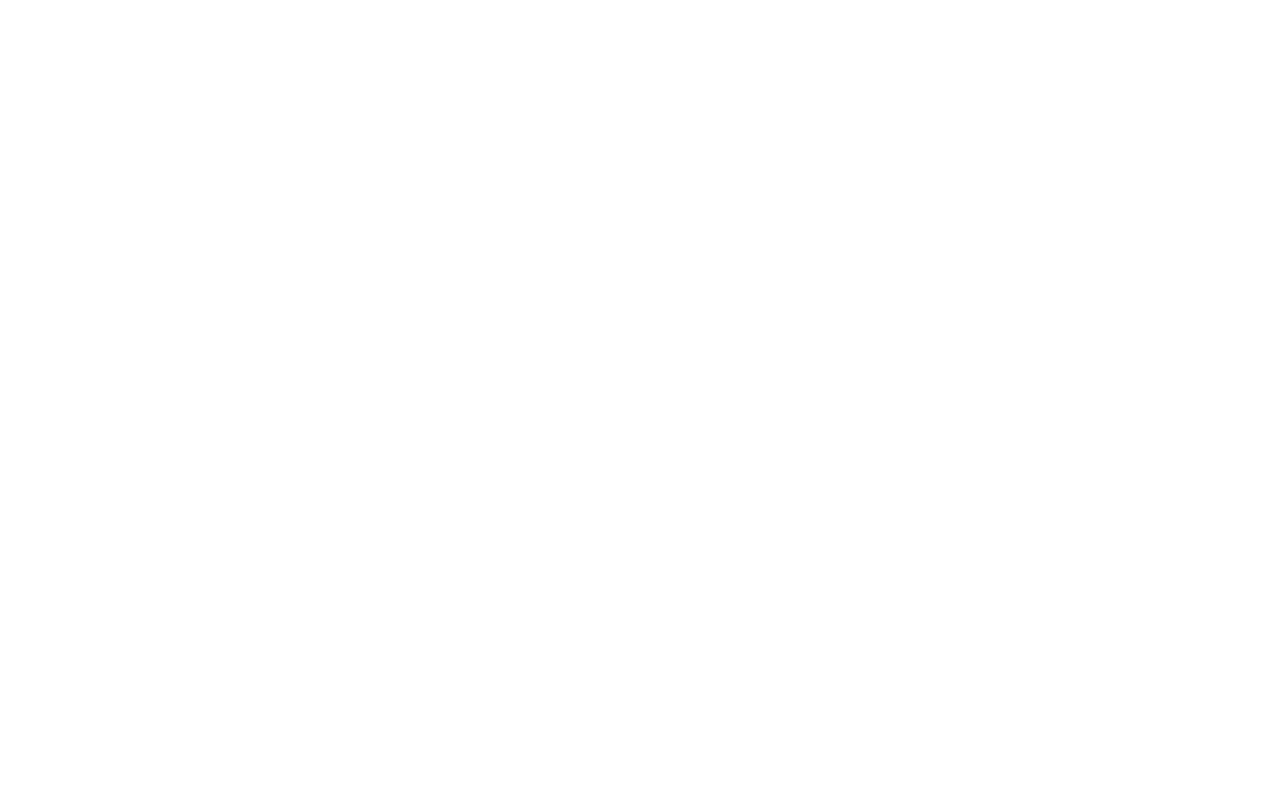
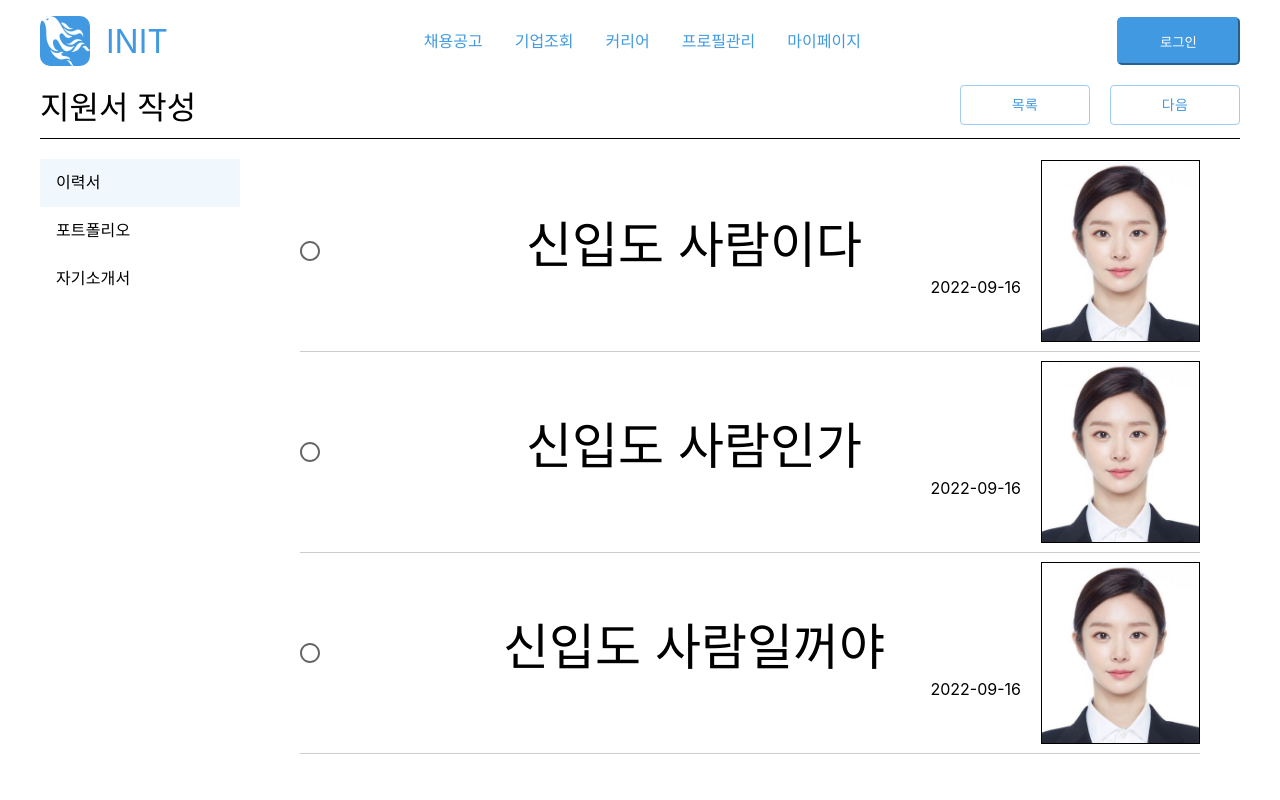
Before and after one commit to mtvsteampheonix/INITCLIENT, a React (Create React App) app: page /recurit/apply in a window 1280 px wide. Before the commit this address had no page. Shown: the top 800 px of the page. Built offline with nearby package versions, Linux system fonts and the light colour scheme.

Commit message:
feat : 지원 서류 제출 페이지 추가 지원 서류 제출 페이지 하위 페이지 이력서 부분 추가

```diff
--- a/src/App.js
+++ b/src/App.js
@@ -9,6 +9,7 @@
 import AgreeTerms from './pages/members/regist/AgreeTerms';
 import InputForm from './pages/members/regist/InputForm';
 import RegistSuccess from './pages/members/regist/RegistSuccess';
+import Apply from './pages/recurit/Apply';
 
 function App() {
   return (
@@ -22,6 +23,8 @@
               <Route index element={<Manage />} />
               <Route path='add/step1' element={<AddStepCategory />} />
             </Route>
+
+            <Route path='recurit/apply' element={<Apply />} />
 
             <Route path='member'>
               <Route path='login' element={<Login />} />
--- /dev/null
+++ b/src/components/applyPage/ApplyPageHeader.js
@@ -0,0 +1,43 @@
+import styled from 'styled-components';
+import Button from '@mui/material/button';
+
+const ApplyPageHeaderComponent = styled.nav`
+  display: flex;
+  flex-direction: row;
+  justify-content: space-between;
+  width: 1200px;
+  border-bottom: 1px solid black;
+  padding-bottom: 10px;
+`;
+
+const ButtonGroup = styled.div`
+  display: flex;
+  width: 280px;
+  flex-direction: row;
+  justify-content: space-between;
+  align-items: center;
+`;
+
+const Title = styled.span`
+  font-size: 32px;
+`;
+
+function ApplyPageHeader() {
+  return (
+    <>
+      <ApplyPageHeaderComponent>
+        <Title>지원서 작성</Title>
+        <ButtonGroup>
+          <Button style={{width: '130px', height: '40px'}} variant='outlined'>
+            목록
+          </Button>
+          <Button style={{width: '130px', height: '40px'}} variant='outlined'>
+            다음
+          </Button>
+        </ButtonGroup>
+      </ApplyPageHeaderComponent>
+    </>
+  );
+}
+
+export default ApplyPageHeader;
--- /dev/null
+++ b/src/components/applyPage/ApplyPageNavbar.js
@@ -0,0 +1,44 @@
+import Box from '@mui/material/Box';
+import List from '@mui/material/List';
+import ListItemButton from '@mui/material/ListItemButton';
+import ListItemText from '@mui/material/ListItemText';
+import * as React from 'react';
+import {useDispatch} from 'react-redux';
+import {GET_LIST_NUMBER} from '../../modules/applyPageModule';
+
+function ApplyPageNavbar() {
+  const [selectedIndex, setSelectedIndex] = React.useState(0);
+  const dispatch = useDispatch();
+  const handleListItemClick = (event, index) => {
+    setSelectedIndex(index);
+    dispatch({type: GET_LIST_NUMBER, payload: index});
+  };
+  return (
+    <>
+      <Box sx={{width: '200px', maxWidth: 360, bgcolor: 'background.paper'}}>
+        <List component='nav' aria-label='main mailbox folders'>
+          <ListItemButton
+            selected={selectedIndex === 0}
+            onClick={(event) => handleListItemClick(event, 0)}
+          >
+            <ListItemText primary='이력서' />
+          </ListItemButton>
+          <ListItemButton
+            selected={selectedIndex === 1}
+            onClick={(event) => handleListItemClick(event, 1)}
+          >
+            <ListItemText primary='포트폴리오' />
+          </ListItemButton>
+          <ListItemButton
+            selected={selectedIndex === 2}
+            onClick={(event) => handleListItemClick(event, 2)}
+          >
+            <ListItemText primary='자기소개서' />
+          </ListItemButton>
+        </List>
+      </Box>
+    </>
+  );
+}
+
+export default ApplyPageNavbar;
--- /dev/null
+++ b/src/modules/applyPageModule.js
@@ -0,0 +1,20 @@
+import {createActions, handleActions} from 'redux-actions';
+
+const applyPageListStats = 0;
+
+export const GET_LIST_NUMBER = 'apply/GET_LIST_NUMBER';
+
+const applyPageListActions = createActions({
+  GET_LIST_NUMBER: () => {}
+});
+
+const applyPageListStatsReducer = handleActions(
+  {
+    [GET_LIST_NUMBER]: (state, {payload}) => {
+      return payload;
+    }
+  },
+  applyPageListStats
+);
+
+export default applyPageListStatsReducer;
--- a/src/modules/index.js
+++ b/src/modules/index.js
@@ -1,8 +1,10 @@
 import {combineReducers} from 'redux';
 import termsReducer from './regist/termsModule';
+import applyPageListStatsReducer from './applyPageModule';
 
 const rootReducer = combineReducers({
-  termsReducer
+  termsReducer,
+  applyPageListStatsReducer
 });
 
 export default rootReducer;
--- /dev/null
+++ b/src/pages/recurit/Apply.js
@@ -0,0 +1,49 @@
+import ApplyPageHeader from '../../components/applyPage/ApplyPageHeader';
+import styled from 'styled-components';
+import ApplyPageNavbar from '../../components/applyPage/ApplyPageNavbar';
+import ArticleList from './ArticleList';
+import {useSelector} from 'react-redux';
+import applyPageListStatsReducer from '../../modules/applyPageModule';
+import {Typography} from '@mui/material';
+
+const ApplyPage = styled.div`
+  display: flex;
+  flex-direction: column;
+  justify-content: center;
+  align-items: center;
+  width: 1200px;
+`;
+const ApplyArticle = styled.div`
+  display: flex;
+  flex-direction: row;
+  justify-content: center;
+  width: 1200px;
+  height: 1200px;
+  padding-top: 12px;
+  gap: 20px;
+`;
+function Apply() {
+  const listStatsNumber = useSelector(
+    (state) => state.applyPageListStatsReducer
+  );
+  console.log(listStatsNumber);
+  return (
+    <>
+      <ApplyPage>
+        <ApplyPageHeader />
+        <ApplyArticle>
+          <ApplyPageNavbar />
+          {listStatsNumber == 0 ? (
+            <ArticleList />
+          ) : listStatsNumber == 1 ? (
+            <Typography variant='h1'>포트폴리오</Typography>
+          ) : (
+            <Typography variant='h1'>자기소개서</Typography>
+          )}
+        </ApplyArticle>
+      </ApplyPage>
+    </>
+  );
+}
+
+export default Apply;
--- /dev/null
+++ b/src/pages/recurit/ArticleList.js
@@ -0,0 +1,91 @@
+import {
+  Box,
+  FormControl,
+  FormControlLabel,
+  Radio,
+  RadioGroup
+} from '@mui/material';
+import styled from 'styled-components';
+
+const Items = styled.div`
+  display: flex;
+  flex-direction: column;
+  align-items: center;
+  height: 1000px;
+  width: 980px;
+`;
+const Item = styled.div`
+  width: 900px;
+  display: flex;
+  align-items: center;
+  border-bottom: 1px solid #cccccc;
+  flex-direction: row;
+  height: 200px;
+  gap: 20px;
+`;
+
+const ItemInnerText = styled.div`
+  display: flex;
+  flex-direction: column;
+  width: 750px;
+`;
+
+const ItemInnerImage = styled.div`
+  width: 180px;
+  height: 180px;
+  background-size: contain;
+  border: 1px solid black;
+`;
+
+function ArticleList() {
+  const lists = [
+    {
+      title: '신입도 사람이다',
+      date: '2022-09-16',
+      userImage: '/bommi.jpg'
+    },
+    {
+      title: '신입도 사람인가',
+      date: '2022-09-16',
+      userImage: '사진',
+      userImage: '/bommi.jpg'
+    },
+    {
+      title: '신입도 사람일꺼야',
+      date: '2022-09-16',
+      userImage: '사진',
+      userImage: '/bommi.jpg'
+    }
+  ];
+  return (
+    <>
+      <Items>
+        <FormControl>
+          <RadioGroup name='resume'>
+            {lists.map((item, index) => {
+              return (
+                <Item key={index}>
+                  <FormControlLabel value={index} control={<Radio />} />
+                  <ItemInnerText>
+                    <Box style={{fontSize: '50px', textAlign: 'center'}}>
+                      {item.title}
+                    </Box>
+                    <Box style={{textAlign: 'right'}}>{item.date}</Box>
+                  </ItemInnerText>
+                  <ItemInnerImage
+                    style={{
+                      background: `url(${item.userImage})`,
+                      backgroundSize: 'cover'
+                    }}
+                  ></ItemInnerImage>
+                </Item>
+              );
+            })}
+          </RadioGroup>
+        </FormControl>
+      </Items>
+    </>
+  );
+}
+
+export default ArticleList;
```
Also changed, not shown: public/bommi.jpg (added).
